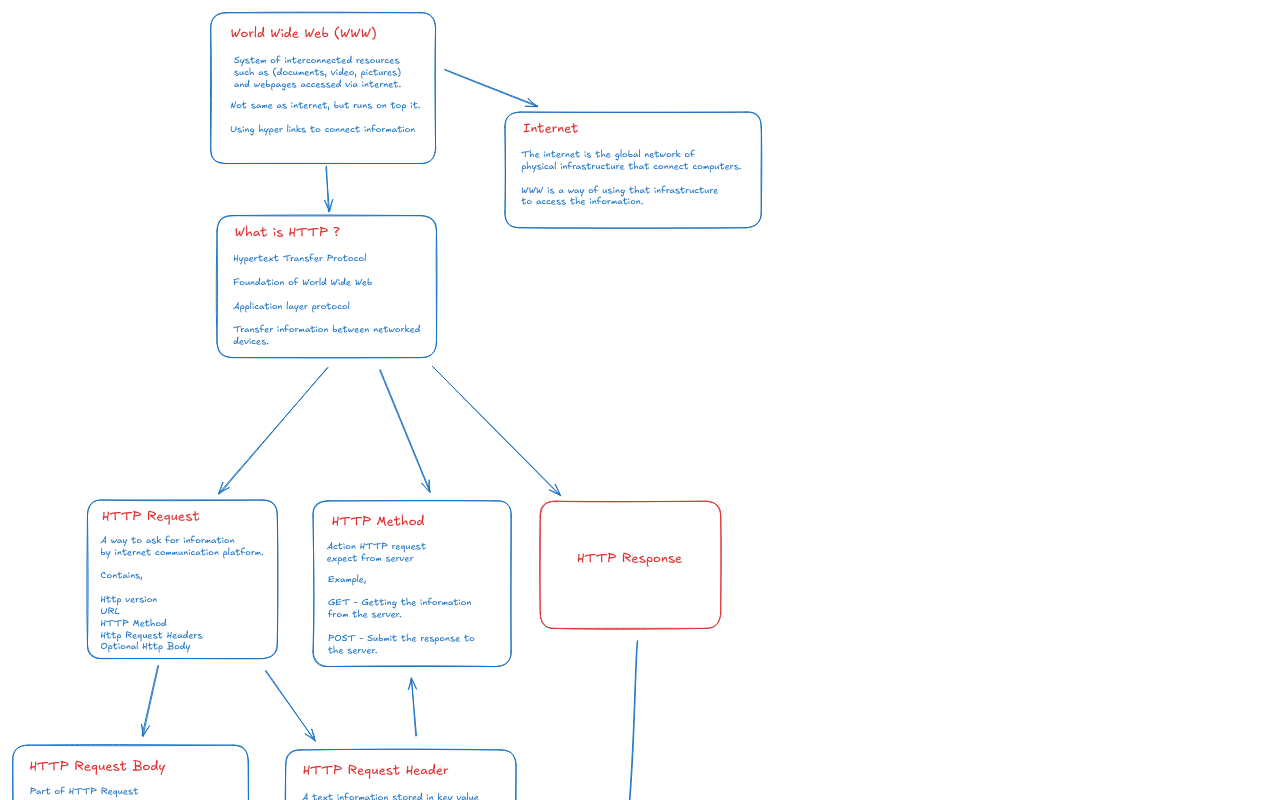
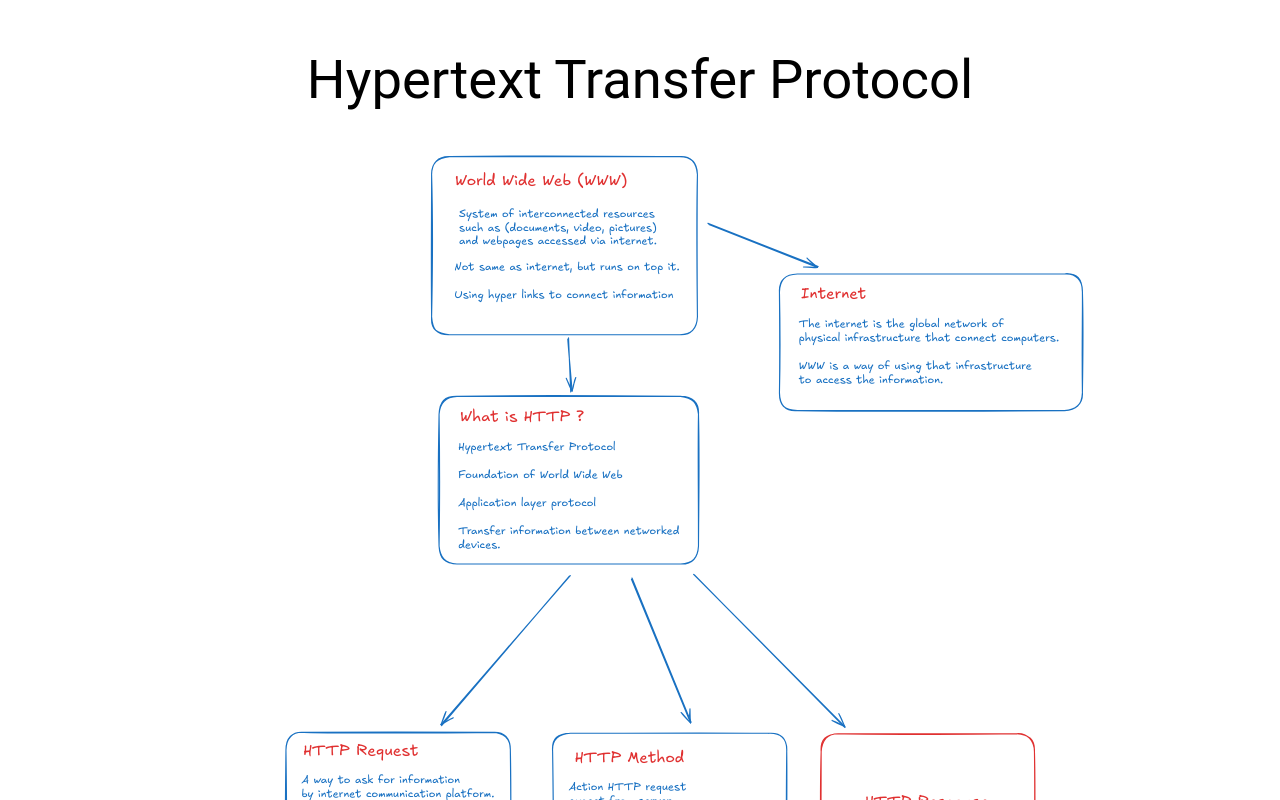
Before and after one commit to nvnkmrm/nvnkmrm.github.io, a React (Vite) app: page / in a window 1280 px wide. Shown: the top 800 px of the page. Built offline with nearby package versions, Linux system fonts and the light colour scheme.

Commit message:
Fit text size

```diff
--- a/src/App.tsx
+++ b/src/App.tsx
@@ -1,16 +1,34 @@
 import httpProtocol from "./assets/ssl/http_protocol.svg";
-import { Stack } from "@mui/material";
+import { createTheme, Stack, ThemeProvider, Typography } from "@mui/material";
+
+const baseTheme = createTheme();
+
+const theme = createTheme({
+  typography: {
+    h3: {
+      fontSize: "1.2rem",
+      "@media (min-width:600px)": {
+        fontSize: "1.5rem",
+      },
+      [baseTheme.breakpoints.up("md")]: {
+        fontSize: "3.4rem",
+      },
+    },
+  },
+});
 
 function App() {
   return (
-    <Stack>
-      <img
-        width={"60%"}
-        height={"80%"}
-        src={httpProtocol}
-        alt="http protocol"
-      />
-    </Stack>
+    <ThemeProvider theme={theme}>
+      <Stack alignItems={"center"} spacing={5} marginTop={"3rem"}>
+        <Typography variant="h3">Hypertext Transfer Protocol</Typography>
+        <img
+          style={{ width: "70vw", height: "100%" }}
+          src={httpProtocol}
+          alt="http protocol"
+        />
+      </Stack>
+    </ThemeProvider>
   );
 }
 
```
